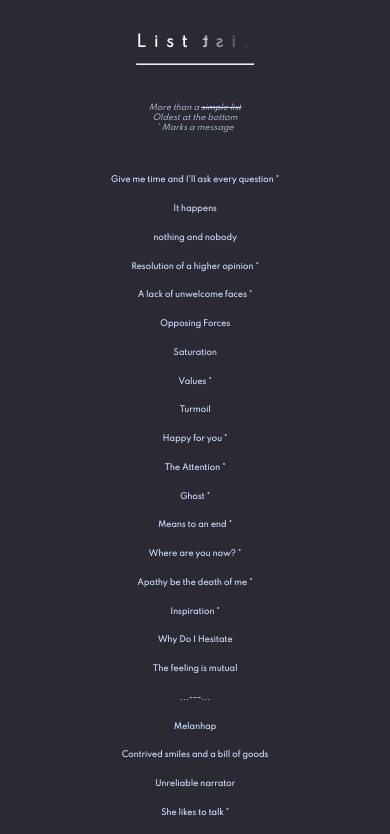
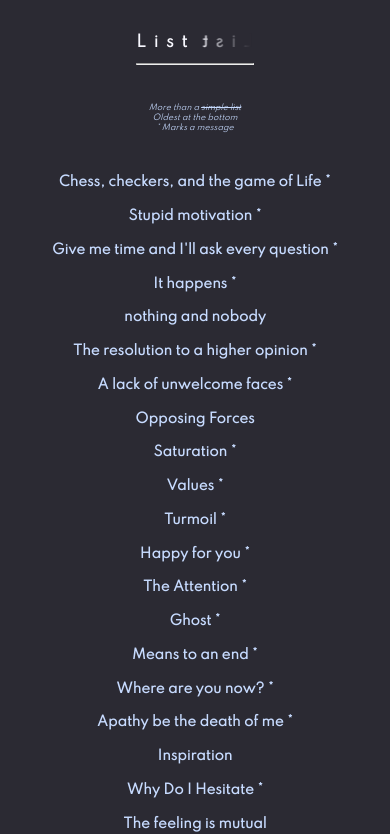
Before and after one commit to ci0cc0lat0/theantpond, a React (Create React App) app: page /list in a window 390 px wide. Shown: the top 834 px of the page. Built offline with nearby package versions, Linux system fonts and the light colour scheme.

Commit message:
update to the phrases

```diff
--- a/src/comps/ListPhrase.js
+++ b/src/comps/ListPhrase.js
@@ -1,6 +1,7 @@
 import React from 'react'
 import ListStyle from '../pages/styleList.module.css'
-const ListPhrase = ({phrase, message}) => {
+const ListPhrase = ({childToParent,onClick,phrase, message}) => {
+  const data = message
     if(message.length === 0 ){
         return (
             <h3 className={`${ListStyle['my-list']}`}>{phrase}</h3>
@@ -8,7 +9,7 @@ const ListPhrase = ({phrase, message}) => {
     } else{
   return (
     <>
-        <h3 className={`${ListStyle['my-list']} ${ListStyle['hover-effect']}`}>{phrase}</h3>
+        <h3 onClickCapture={()=> childToParent(data)} onClick={onClick} className={`${ListStyle['my-list']} ${ListStyle['hover-effect']}`}>{phrase}</h3>
     </>
   )
 }
--- /dev/null
+++ b/src/comps/Modal.js
@@ -0,0 +1,48 @@
+import React from 'react'
+import ReactDom from 'react-dom'
+import closer from '../pages/styleList.module.css'
+const modalStyle = {
+    maxWidth:'40%',
+    minWidth:'max(20%, 300px)',
+    display: 'block',
+    position: 'fixed',
+    top: '50%',
+    left: '50%',
+    transform: 'translate(-50%,-50%)',
+    backgroundColor: '#eaeaea',
+    padding: '25px',
+    zIndex: 100,
+    textAlign: 'center'
+}
+const overlayStyle = {
+    position: 'fixed',
+    top:0,
+    left:0,
+    right:0,
+    bottom:0,
+    backgroundColor: 'rgb(0 ,0 ,0 ,0.5)',
+    zIndex: 100
+}
+
+export default function Modal({ open,children,onClose }) {
+    if (!open) return null;
+    function htmlConvert(){
+        return{__html:children}
+    }
+  return ReactDom.createPortal(
+    <>
+        <div onClick={onClose} style={overlayStyle}>
+        <div
+         onClick={e => {
+            // do not close modal if anything inside modal content is clicked
+            e.stopPropagation();
+          }}
+         style={modalStyle}>
+            <p dangerouslySetInnerHTML={htmlConvert()}></p>
+            <span className={`${closer['close']}`} onClick={onClose}>&times;</span>
+        </div>
+        </div>
+    </>,
+    document.getElementById('portal')
+  )
+}
--- a/src/contentlist/phrase.js
+++ b/src/contentlist/phrase.js
@@ -1,23 +1,31 @@
 export const phrases = [
+    {
+        name:"Chess, checkers, and the game of Life",
+        caption:"Some people play checkers, some people play chess, but life plays us all - Rod"
+    },
+    {
+        name:"Stupid motivation",
+        caption:"More often than not, I get these crazy ideas.<br>These crazy ideas motivate me in stupid ways.<br>What matters is the end result, right?"
+    },
     {
         name:"Give me time and I'll ask every question",
         caption:"Often, I want to know everything. Far from obsession but still very much an influance on how I interact, what I ask, what I want to know"
     },
     {
         name:"It happens",
-        caption:""
+        caption:"At the end of the day, thats all we can say"
     },
     {
         name:"nothing and nobody",
         caption:""
     },
     {
-        name:'Resolution of a higher opinion',
-        caption:"Its more than just you, but the strength behind what becomes of you. Not to triffle on toes, or hold a shadow over you, but to get the truth out with just a little push.<br> I apperciate all the words, every last one. Thank you all for your well fought fights and putting up with my prodding "
+        name:'The resolution to a higher opinion',
+        caption:"Its more than just you, but the strength behind what becomes of you. Not to triffle on toes, or hold a shadow over you, but to get the truth out with just a little push.<br> I apperciate all the words, every last one. Thank you all for your well fought fights"
     },
     {
         name:'A lack of unwelcome faces',
-        caption:"Is not you, but it is not necessarily me either"
+        caption:"It is not you, but it is not necessarily me either"
     },
     {
         name:'Opposing Forces',
@@ -25,7 +33,7 @@ export const phrases = [
     },
     {
         name:'Saturation',
-        caption:""
+        caption:"The market is saturated, and we are bored"
     },
     {
         name: 'Values',
@@ -33,7 +41,7 @@ export const phrases = [
     },
     {
         name: 'Turmoil',
-        caption: ''
+        caption: 'An interesting place to be in 2022'
     },
     {
         name: "Happy for you",
@@ -45,7 +53,7 @@ export const phrases = [
     },
     {
         name: "Ghost",
-        caption: "I see them all to often. Those who were tried and failed, those who were cared for and ignored, efforts put in and thanks spit out. I get irrational around them and I feel as if they act irrationally around me. While I am stuck in this plane, they wonder theirs without a second thought. Perhaps that is the hint; Continue without giving them a thought."
+        caption: "I see them all to often. Those who were tried and failed, those who were cared for and ignored, efforts put in and thanks spit out. I get irrational around them and I feel as if they act irrationally around me. While I am stuck in this plane, they wonder theirs without a second thought. Perhaps that is the hint; Continue without giving them a thought"
     },
     {
         name: "Means to an end",
@@ -53,19 +61,19 @@ export const phrases = [
     },
     {
         name: "Where are you now?",
-        caption: "I look at others from my past and wonder this. So many people I want to catch up with but nothing but ghost and misplaced meaning wait there"
+        caption: "I look at others from my past and wonder this. So many ghost lingering without any way back home"
     },
     {
         name: "Apathy be the death of me",
-        caption: "Taken from TheActMan about video games, when I self reflect, I feel that phrase can be used to describe me. A lot of my life I have been apathetic to how I approach things. Has it landed me in a terrible spot? No. Will it evenutally? probably."
+        caption: "Taken from TheActMan about video games: when I self reflect, I feel that phrase can be used to describe me. A lot of my life I have been apathetic to how I approach things. Has it landed me in a terrible spot? No. Will it evenutally? probably."
     },
     {
         name: "Inspiration",
-        caption: "It was then I had inspiration. Misguided and nonsensical, something about 'it' left me wanting. I can work towards it. I can achieve it. In the grand scheme of things, it is rather silly."
+        caption: ""
     },
     {
         name: "Why Do I Hesitate",
-        caption: ""
+        caption: "lmao stupid fucking mistakes"
     },
     {
         name: "The feeling is mutual",
@@ -73,11 +81,11 @@ export const phrases = [
     },
     {
         name: "...---...",
-        caption: ""
+        caption: "help"
     },
     {
         name: "Melanhap",
-        caption: ""
+        caption: "I wonder what happened to you"
     },
     {
         name: "Contrived smiles and a bill of goods",
@@ -89,7 +97,7 @@ export const phrases = [
     },
     {
         name: "She likes to talk",
-        caption: "Funnily enough, she could talk that talk, but couldn't walk that walk. People <strike>rarely</strike> neglect to ask about others"
+        caption: "Funnily enough, she could talk that talk, but couldn't walk that walk. People <strike>shouldn't</strike> neglect to ask about others"
     },
     {
         name: "I'm not sure what I'm looking for",
@@ -109,7 +117,7 @@ export const phrases = [
     },
     {
         name: 'Ashley\'s safety',
-        caption: ""
+        caption: "I hope you are all safe"
     },
     {
         name: 'What if wonders',
@@ -125,15 +133,15 @@ export const phrases = [
     },
     {
         name: 'You\'re one to talk',
-        caption: ""
+        caption: "???"
     },
     {
         name: 'Someone to talk to',
-        caption: "We all look for that person. Often some are lucky enough to find that person. They stay, they care, they listen. Other times they are present, yet invisible, noticed but silent. Indeed it is a <strike>thankless job.</strike>"
+        caption: "A <strike>thankless job</strike> indeed, but when that person is found, they mean more than anything in the world. "
     },
     {
         name: 'I am not sure why we have to keep doing this shit',
-        caption: ""
+        caption: "Nothing but a joke"
     },
     {
         name: 'I dont know enough',
--- a/src/pages/List.js
+++ b/src/pages/List.js
@@ -1,26 +1,36 @@
-import React from 'react'
+import React,{useState} from 'react'
 import Header from '../comps/Header'
 import { Link } from 'react-router-dom'
 import ListStyle from './styleList.module.css'
 import ListPhrase from '../comps/ListPhrase'
 import {phrases} from '../contentlist/phrase'
+import Modal from '../comps/Modal'
 const List = () => {
+  const [isOpen, setIsOpen] = useState(false)
+  const [data, setData] = useState('');
+  const childToParent = (childData) => {
+    setData(childData)
+  }
+
   return (
     <>
       <div className={`${ListStyle['title-flip']}`}>
-      <Link to="/"><Header heading="List" testValue="List" /></Link>
-      <hr></hr>
-      <p id={ListStyle.listAbout}>More than a <strike>simple list</strike><br></br>Oldest at the bottom<br></br>* Marks a message</p>
+        <Link to="/"><Header heading="List" testValue="List" /></Link>
+        <hr></hr>
+        <p id={ListStyle.listAbout}>More than a <strike>simple list</strike><br></br>Oldest at the bottom<br></br>* Marks a message</p>
       </div>
-      <div >
-        {phrases.map(phrase=>{
-          return <ListPhrase phrase={phrase.name} message={phrase.caption}/>
-        })}
 
 
 
+      <div >
+        {phrases.map(phrase=>{
+          return <ListPhrase childToParent={childToParent} onClick={()=>setIsOpen(true)} phrase={phrase.name} message={phrase.caption}/>
+        })}
+      </div>
 
-      </div>
+      <Modal open={isOpen} onClose={()=> setIsOpen(false)}>
+        {data}
+      </Modal>
     </>
   )
 }
--- a/src/pages/styleList.module.css
+++ b/src/pages/styleList.module.css
@@ -23,7 +23,7 @@ html{
   }
   .links{
     margin:auto auto;
-    font-size: min(55px,5vw);
+    font-size: min(55px,4vw);
     line-height: 2.5;
     letter-spacing: .5em;
     color: ghostwhite;
@@ -72,7 +72,7 @@ html{
   .my-list{
   color: #c7dbff;
   text-align: center;
-  font-size: min(18.72px,2vw);
+  font-size: 20px;
   width: max-content;
   margin: 18.75px auto;
 
@@ -120,3 +120,9 @@ html{
 
 
   }
+  @media screen and (max-width: 600px){
+
+    .my-list{
+      font-size: 3.4vw;
+    }
+  }
```
